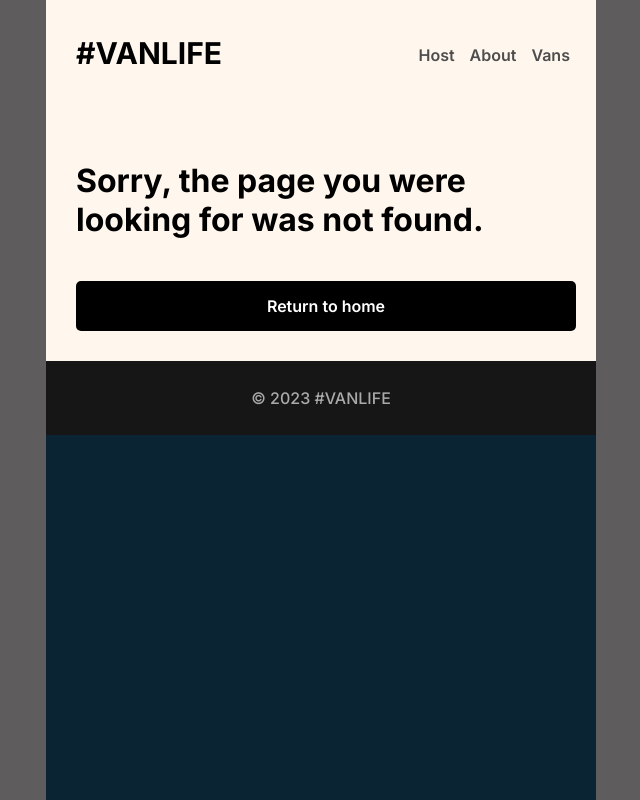
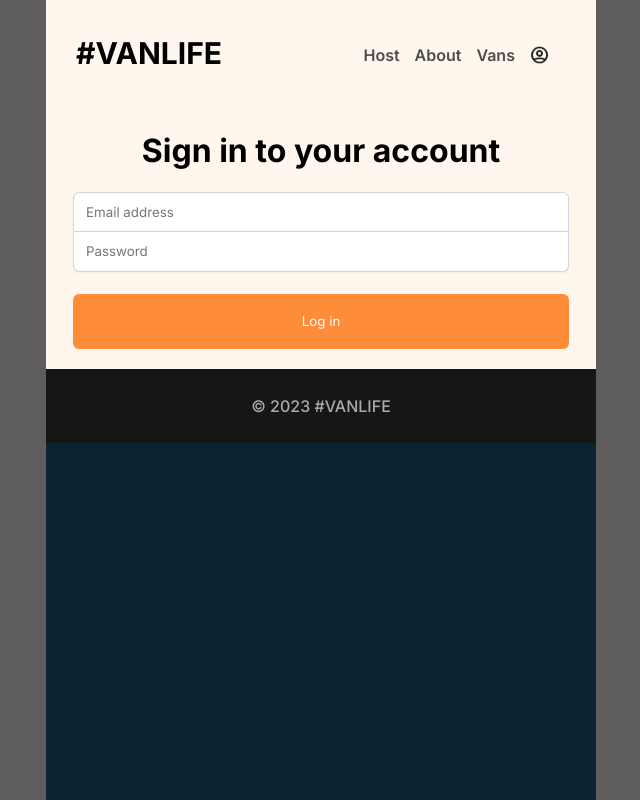
Before and after one commit to wasimhyder09/vanlife, a React (Create React App) app: page /login in a window 1280 px wide. Before the commit this address had no page. Shown: the whole page, without its empty margins (319-959 px from the left). Built offline with nearby package versions, Linux system fonts and the light colour scheme; what miragejs would draw is missing.

Commit message:
Created auth route

```diff
--- a/src/App.css
+++ b/src/App.css
@@ -25,7 +25,7 @@
   height: 110px;
 }
 .header nav {
-  width: 35%;
+  width: 45%;
   float: right;
   padding-top: 45px;
 }
@@ -370,3 +370,52 @@
 .van-type.luxury:hover, .van-type.luxury.selected {
   background-color: #161616;
 }
+.login-container {
+  display: flex;
+  flex-direction: column;
+  align-items: center;
+  padding-inline: 27px;
+  padding-bottom: 20px;
+}
+.login-form {
+  display: flex;
+  flex-direction: column;
+  width: 100%;
+  max-width: 500px;
+}
+.login-form > input {
+  border: 1px solid rgba(209, 213, 219);
+  height: 40px;
+  text-indent: 10px;
+  font-family: "Inter", sans-serif;
+  box-shadow: 0px 1px 2px rgba(0, 0, 0, 0.05);
+  font-weight: 400;
+}
+.login-form > input:focus {
+  outline: none;
+}
+.login-form > input:first-of-type {
+  border-radius: 6px 6px 0px 0px;
+}
+.login-form > input:last-of-type {
+  border-radius: 0px 0px 6px 6px;
+  border-top: none;
+}
+.login-form > button {
+  background-color: #FF8C38;
+  border: none;
+  border-radius: 6px;
+  height: 55px;
+  margin-top: 22px;
+  color: white;
+  font-family: "Inter", sans-serif;
+}
+a.login-link {
+  background-position: center;
+  margin-left: 15px;
+  background-size: cover;
+  background-image: url('assets/images/avatar-icon.png');
+}
+a.login-link:hover {
+  text-decoration: none;
+}
--- a/src/components/Header.jsx
+++ b/src/components/Header.jsx
@@ -18,6 +18,9 @@
             to="/vans"
             className={({isActive}) => isActive ? "is-active" : null}
             >Vans</NavLink>
+          <NavLink to="login" className="login-link">
+            &nbsp;
+          </NavLink>
         </nav>
       </div>
   )
--- a/src/components/Nav.jsx
+++ b/src/components/Nav.jsx
@@ -16,13 +16,15 @@
 import HostVanInfo from "../pages/Host/HostVanInfo";
 import NotFound from "./NotFound";
 import Error from "./Error"
+import Login from "../pages/Login";
 
 const router = createBrowserRouter(createRoutesFromElements(
   <Route path="/" element={<Layout />} errorElement={<Error />}>
     <Route index element={<Home />} />
     <Route path="about" element={<About />} />
-    <Route path="vans" element={<Vans />} loader={vansLoader}/>
+    <Route path="vans" element={<Vans />} loader={vansLoader} />
     <Route path="vans/:id" element={<VanDetail />} />
+    <Route path="login" element={<Login />} />
     <Route path="host" element={<HostLayout />} >
       <Route index element={<Dashboard />} />
       <Route path="income" element={<Income />} />
--- /dev/null
+++ b/src/pages/Login.jsx
@@ -0,0 +1,42 @@
+import { useState } from "react"
+export default function Login() {
+  const [loginFormData, setLoginFormData] = useState({email: "", password: ""})
+
+  function handleSubmit(e) {
+    e.preventDefault()
+    console.log(loginFormData)
+  }
+
+  function handleChange(e) {
+    const {name, value} = e.target
+    setLoginFormData(prev => ({
+      ...prev,
+      [name] : value
+    }))
+  }
+
+  return(
+    <div className="login-container">
+      <h1>Sign in to your account</h1>
+      <form onSubmit={handleSubmit} className="login-form" autoComplete="off">
+        <input
+          type="email"
+          name="email"
+          onChange={handleChange}
+          placeholder="Email address"
+           value={loginFormData.email}
+           autoComplete="off"
+        />
+        <input
+          type="password"
+          name="password"
+          onChange={handleChange}
+          placeholder="Password"
+          value={loginFormData.password}
+          autoComplete="off"
+        />
+        <button>Log in</button>
+      </form>
+    </div>
+  )
+}
```
Also changed, not shown: src/assets/images/avatar-icon.png (added).
